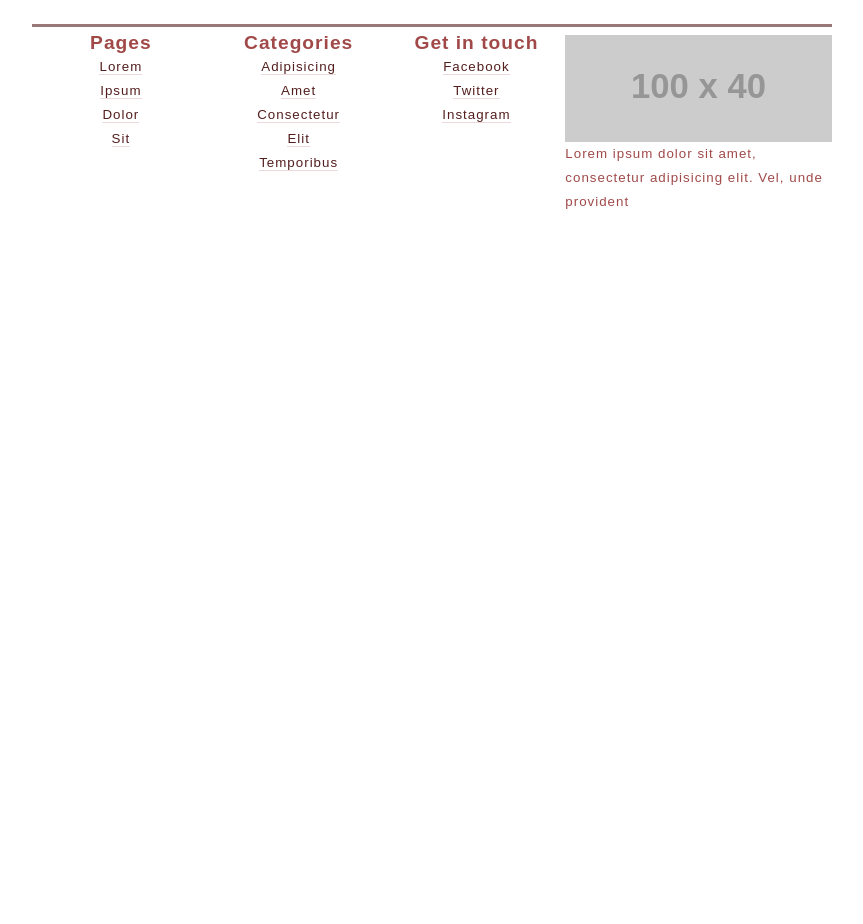
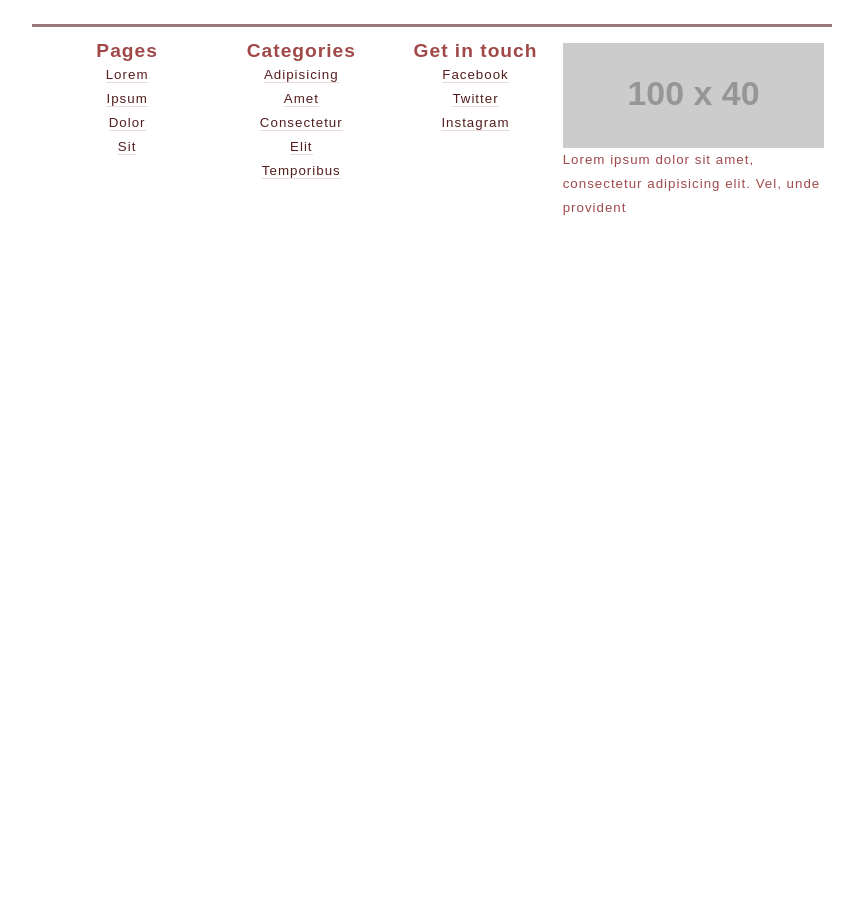
Before and after one commit to coll0335/ecommerce-website, a Jekyll site: the page styleguide/footer.html, which Jekyll copies as it is, in a window 1280 px wide. Shown: the whole page, without its empty margins (208-1071 px from the left). Built offline with Jekyll 4.4.1, drawn with Linux system fonts in a browser that asks for light colours; Markdown is read by kramdown in place of the engine named in the settings.

Commit message:
Edited footer.css

```diff
--- a/css/footer.css
+++ b/css/footer.css
@@ -9,7 +9,11 @@
 
 .footer {
 	margin-top: 1.5em;
+	padding: .5rem;
+	display: block;
+	overflow: hidden;
 	border-top: 3px solid rgba(84, 30, 30,0.6);
+	vertical-align: middle;
 }
 
 .footer h5 {
@@ -21,6 +25,14 @@
 	margin-top: .5rem;
 }
 
+.si img {
+	width: 30px;
+	background-color: rgb(84,30,30);
+	padding:.2em;
+	vertical-align: middle;
+	margin-right: .5em;
+}
+
 @media only screen and (min-width: 34em){
 	.map {
 		margin: auto 0;
```
